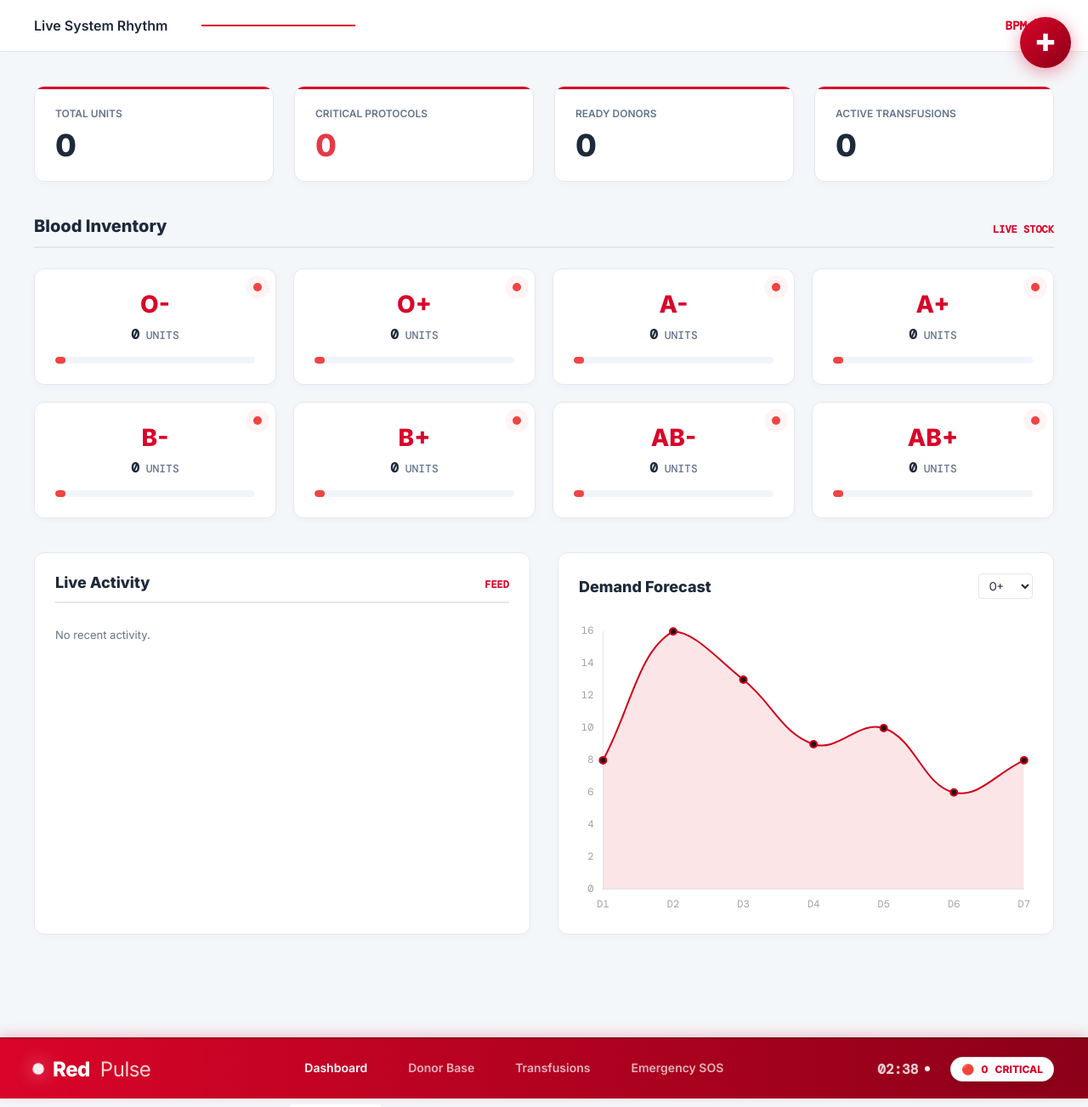
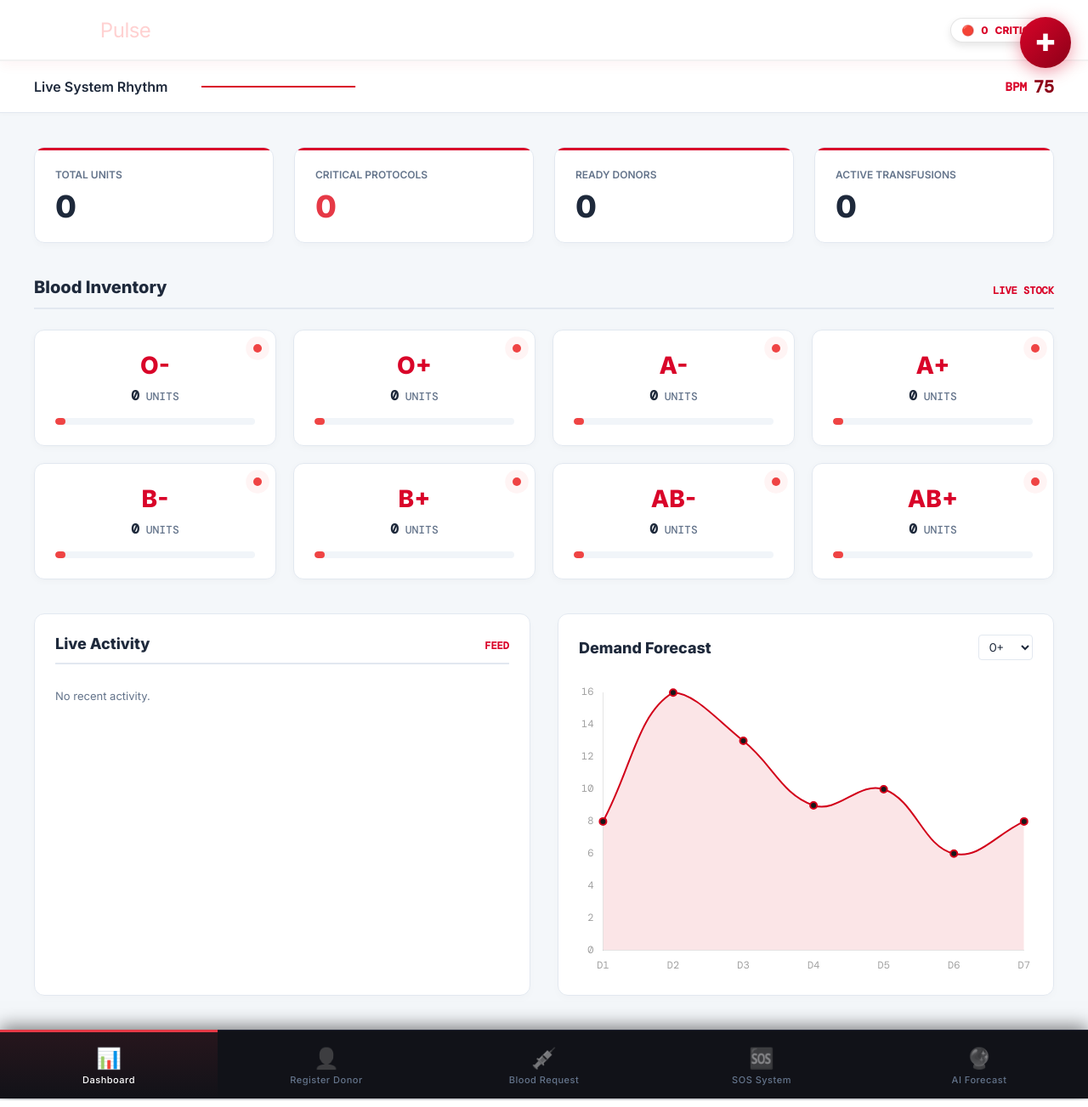
Before and after one commit to Rohitbalu9626/Red-pulse-, a Flask app: page / in a window 1280 px wide. Shown: the whole page at 85% size. Run offline with Flask 3, Linux system fonts and the light colour scheme; data that the repository does not hold is empty; some libraries are stand-ins or nearby versions.

Commit message:
UI Redesign: Restructured app navigation to a persistent dark bottom Tab Bar using flex bounds, created completely new custom PWA App Icon for Homescreen installs, and stripped legacy toggles

```diff
--- a/static/css/dashboard-luxury.css
+++ b/static/css/dashboard-luxury.css
@@ -30,12 +30,12 @@
   height: 100vh;
 }
 
-/* BOTTOM NAVBAR (PULSE THEMED) */
+/* TOP HEADER */
 .luxury-navbar {
-  order: 2; /* Forces it to the bottom under main-wrapper */
+  order: 1; /* Reset back to top */
   width: 100%;
-  background: linear-gradient(90deg, var(--brand-pulse), var(--brand-pulse-dark));
-  border-top: 2px solid rgba(0,0,0,0.2);
+  background: var(--bg-panel);
+  border-bottom: 2px solid rgba(0,0,0,0.05);
   display: flex;
   justify-content: space-between;
   align-items: center;
@@ -43,8 +43,66 @@
   height: 72px;
   position: relative;
   z-index: 100;
-  box-shadow: 0 -4px 15px rgba(217, 4, 41, 0.2);
+  box-shadow: 0 4px 15px rgba(217, 4, 41, 0.05);
   box-sizing: border-box;
+}
+
+/* CUSTOM BOTTOM TAB NAVBAR (DARK, UI SCREENSHOT MATCH) */
+.bottom-tab-nav {
+  order: 3;
+  width: 100%;
+  background-color: #111218; /* Dark sleek color from image */
+  display: flex;
+  justify-content: space-around;
+  align-items: center;
+  height: 80px;
+  position: relative;
+  z-index: 100;
+  box-shadow: 0 -4px 20px rgba(0,0,0,0.5);
+  border-top: 1px solid #1f2232;
+}
+
+.tab-link {
+  display: flex;
+  flex-direction: column;
+  align-items: center;
+  justify-content: center;
+  text-decoration: none;
+  color: #64748B;
+  flex: 1;
+  height: 100%;
+  transition: all 0.2s;
+  border-top: 3px solid transparent;
+}
+
+.tab-link .tab-icon {
+  font-size: 24px;
+  margin-bottom: 4px;
+  filter: grayscale(1) opacity(0.5);
+  transition: 0.2s;
+}
+
+.tab-link .tab-label {
+  font-family: var(--font-sans);
+  font-size: 11px;
+  font-weight: 500;
+  letter-spacing: 0.5px;
+}
+
+/* Active State matches user UI */
+.tab-link.active {
+  border-top: 3px solid #E63946; /* Crimson red top bar indicator */
+  color: #FFFFFF;
+  background: linear-gradient(180deg, rgba(230, 57, 70, 0.1) 0%, transparent 100%);
+}
+
+.tab-link.active .tab-icon {
+  filter: grayscale(0) opacity(1);
+}
+
+.tab-link:hover:not(.active) {
+  color: #94A3B8;
+  background: rgba(255,255,255,0.02);
 }
 
 .brand {
@@ -90,7 +148,7 @@
 .mobile-toggle { display: none; background: none; border: none; font-size: 24px; cursor: pointer; color: #FFF; }
 
 /* Main Content */
-.main-wrapper { order: 1; flex: 1; overflow-y: auto; position: relative; }
+.main-wrapper { order: 2; flex: 1; overflow-y: auto; position: relative; }
 
 /* Dashboard Container */
 .dashboard-container { padding: 40px; animation: fade-in 0.8s ease forwards; max-width: 1400px; margin: 0 auto; }
--- a/templates/dashboard.html
+++ b/templates/dashboard.html
@@ -6,12 +6,40 @@
   <title>Red Pulse — Live Dashboard</title>
   <meta name="description" content="Red Pulse Medical Network Dashboard." />
   <link rel="manifest" href="/manifest.json" />
+  <link rel="icon" href="/static/icons/app-icon.png" type="image/png">
+  <link rel="apple-touch-icon" href="/static/icons/app-icon.png">
+
 
   <link rel="preconnect" href="https://fonts.googleapis.com">
   <link rel="preconnect" href="https://fonts.gstatic.com" crossorigin>
   <link href="https://fonts.googleapis.com/css2?family=DM+Mono:wght@400;500&family=Inter:wght@400;500;600;700;800&display=swap" rel="stylesheet">
 
   <link rel="stylesheet" href="/static/css/dashboard-luxury.css" />
+
+  <!-- Bottom Tab Navigation -->
+  <nav class="bottom-tab-nav">
+    <a href="/dashboard" class="tab-link active">
+      <div class="tab-icon">📊</div>
+      <div class="tab-label">Dashboard</div>
+    </a>
+    <a href="/register" class="tab-link ">
+      <div class="tab-icon">👤</div>
+      <div class="tab-label">Register Donor</div>
+    </a>
+    <a href="/request" class="tab-link ">
+      <div class="tab-icon">💉</div>
+      <div class="tab-label">Blood Request</div>
+    </a>
+    <a href="/sos" class="tab-link ">
+      <div class="tab-icon">🆘</div>
+      <div class="tab-label">SOS System</div>
+    </a>
+    <a href="/dashboard" class="tab-link">
+      <div class="tab-icon">🔮</div>
+      <div class="tab-label">AI Forecast</div>
+    </a>
+  </nav>
+
   <script src="https://cdn.jsdelivr.net/npm/chart.js@4.4.0/dist/chart.umd.min.js"></script>
   <script src="https://cdn.socket.io/4.7.2/socket.io.min.js"></script>
 </head>
@@ -24,12 +52,7 @@
       Red <span>Pulse</span>
     </div>
 
-    <nav class="nav-menu" id="mobile-nav">
-      <a href="/dashboard" class="nav-link active">Dashboard</a>
-      <a href="/register" class="nav-link">Donor Base</a>
-      <a href="/request" class="nav-link">Transfusions</a>
-      <a href="/sos" class="nav-link">Emergency SOS</a>
-    </nav>
+
 
     <div class="navbar-right">
       <div class="real-time-clock" id="live-clock">
@@ -40,7 +63,7 @@
       </div>
     </div>
 
-    <button class="mobile-toggle" onclick="document.getElementById('mobile-nav').classList.toggle('open')">☰</button>
+
   </header>
 
   <!-- Main Area -->
```
Also changed, not shown: templates/donor_profile.html (+30 -7 lines), templates/donor_register.html (+30 -7 lines), templates/request_form.html (+30 -7 lines), templates/sos_screen.html (+30 -7 lines), update_html.py (added, +70 -0 lines), update_icons.py (added, +26 -0 lines), static/icons/app-icon.png (added), static/manifest.json.
